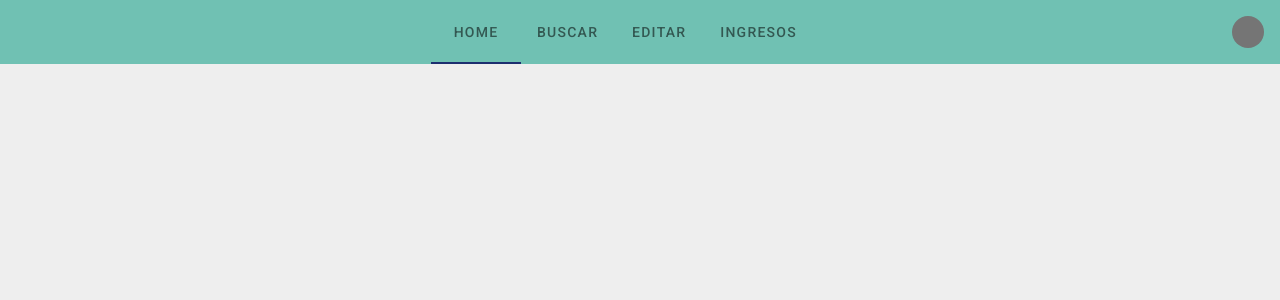
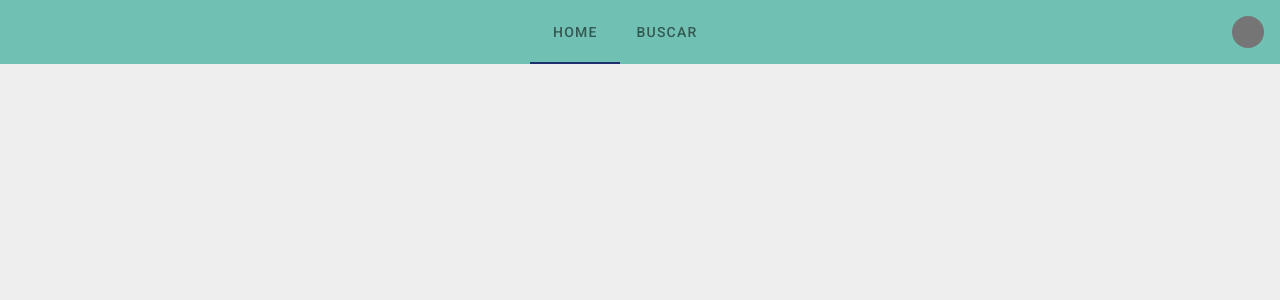
Before and after one commit to neiraRail/coopci-ui, a Vue app: page / in a window 1280 px wide. Shown: the top 300 px of the page. Built offline with nearby package versions, Linux system fonts and the light colour scheme.

Commit message:
Cambios para build prototipo

```diff
--- a/src/App.vue
+++ b/src/App.vue
@@ -45,8 +45,8 @@ export default {
     links: [
       {name: 'Home', to: '/Home'},
       {name: 'Buscar', to: '/Buscador'},
-      {name: 'Editar', to: '/Editor'},
-      {name: 'Ingresos', to: '/Ingresos'}
+      //{name: 'Editar', to: '/Editor'},
+      //{name: 'Ingresos', to: '/Ingresos'}
       ]
   }),
   mounted(){
--- a/src/router/index.js
+++ b/src/router/index.js
@@ -18,27 +18,27 @@ const routes = [
       return import('../views/EditorSocio.vue')
     }
   },
-  {
-    path: '/ingresos',
-    name: 'Ingresos',
-    component: function() {
-      return import('../views/Ingresos.vue')
-    }
-  },
-  {
-    path: '/detalleingreso',
-    name: 'DetalleIngreso',
-    component: function() {
-      return import('../views/DetalleIngreso.vue')
-    }
-  },
-  {
-    path: '/editoringreso',
-    name: "EditorIngreso",
-    component: function() {
-      return import('../views/EditorIngreso')
-    }
-  }
+  // {
+  //   path: '/ingresos',
+  //   name: 'Ingresos',
+  //   component: function() {
+  //     return import('../views/Ingresos.vue')
+  //   }
+  // },
+  // {
+  //   path: '/detalleingreso',
+  //   name: 'DetalleIngreso',
+  //   component: function() {
+  //     return import('../views/DetalleIngreso.vue')
+  //   }
+  // },
+  // {
+  //   path: '/editoringreso',
+  //   name: "EditorIngreso",
+  //   component: function() {
+  //     return import('../views/EditorIngreso')
+  //   }
+  // }
 
 ]
 
```
